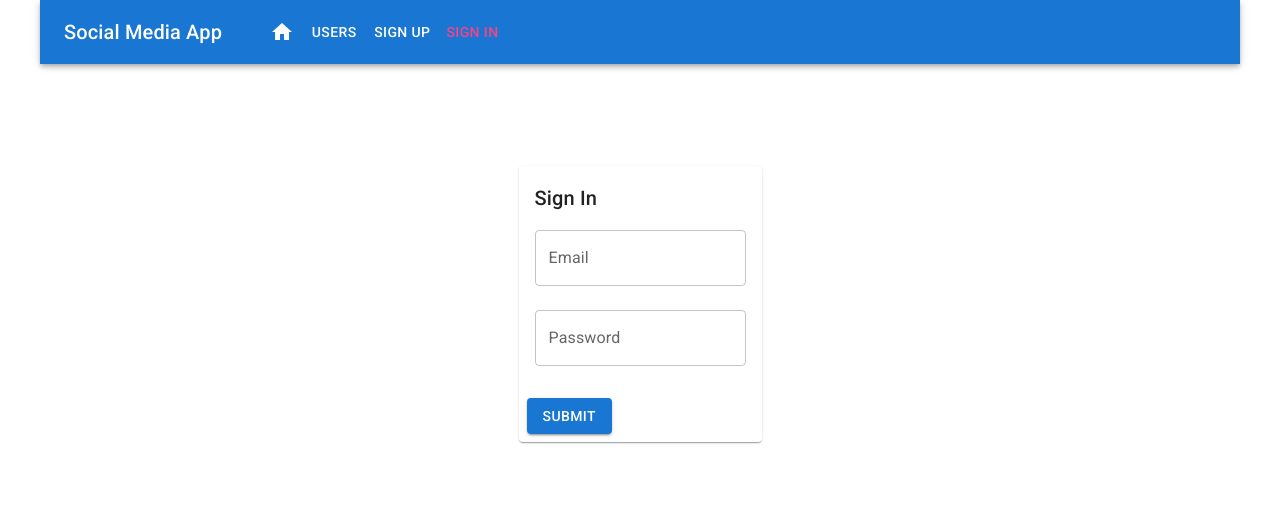
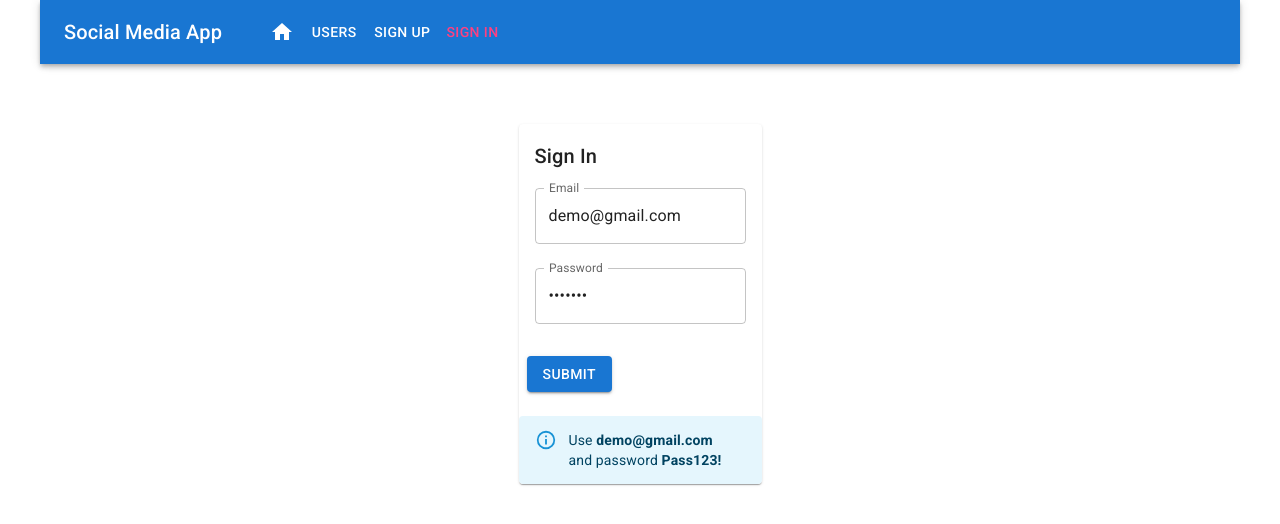
Before and after one commit to DraganAleksic99/blueroad, a React (Vite) app: page /signin in a window 1280 px wide. Shown: the top 524 px of the page. Built offline with nearby package versions, Linux system fonts and the light colour scheme.

Commit message:
update Signin component

```diff
--- a/src/views/Signin.tsx
+++ b/src/views/Signin.tsx
@@ -1,19 +1,30 @@
-import { useState } from 'react'
+import { ChangeEvent, useState } from 'react'
 import { signin } from '../auth/apiAuth'
 import auth from '../auth/authHelper'
 import { Navigate } from 'react-router'
-import { Card, CardContent, Typography, TextField, CardActions, Button } from '@mui/material'
+import {
+  Card,
+  CardContent,
+  Typography,
+  TextField,
+  CardActions,
+  Button,
+  Box,
+  Alert
+} from '@mui/material'
 
 export default function Signin() {
   const [values, setValues] = useState({
-    email: '',
-    password: '',
+    email: 'demo@gmail.com',
+    password: 'Pass123',
     error: '',
     redirectToRefferer: false
   })
-  const handleChange = name => event => {
+
+  const handleChange = (name: string) => (event: ChangeEvent<HTMLInputElement>) => {
     setValues({ ...values, [name]: event.target.value })
   }
+
   const clickSubmit = () => {
     const user = {
       email: values.email || undefined,
@@ -29,10 +40,13 @@ export default function Signin() {
       }
     })
   }
+
   const { redirectToRefferer } = values
+
   if (redirectToRefferer) {
     return <Navigate to="/" />
   }
+
   return (
     <div
       style={{ height: '60vh', display: 'flex', alignItems: 'center', justifyContent: 'center' }}
@@ -42,6 +56,7 @@ export default function Signin() {
           <Typography variant="h6">Sign In</Typography>
           <TextField
             id="email"
+            type="email"
             label="Email"
             value={values.email}
             margin="normal"
@@ -50,6 +65,7 @@ export default function Signin() {
           <br />
           <TextField
             id="password"
+            type="password"
             label="Password"
             value={values.password}
             margin="normal"
@@ -67,6 +83,14 @@ export default function Signin() {
             Submit
           </Button>
         </CardActions>
+        <Box mt={2}>
+          <Alert severity="info">
+            <div>
+              Use <b>demo@gmail.com</b>
+              <br></br> and password <b>Pass123!</b>
+            </div>
+          </Alert>
+        </Box>
       </Card>
     </div>
   )
```
